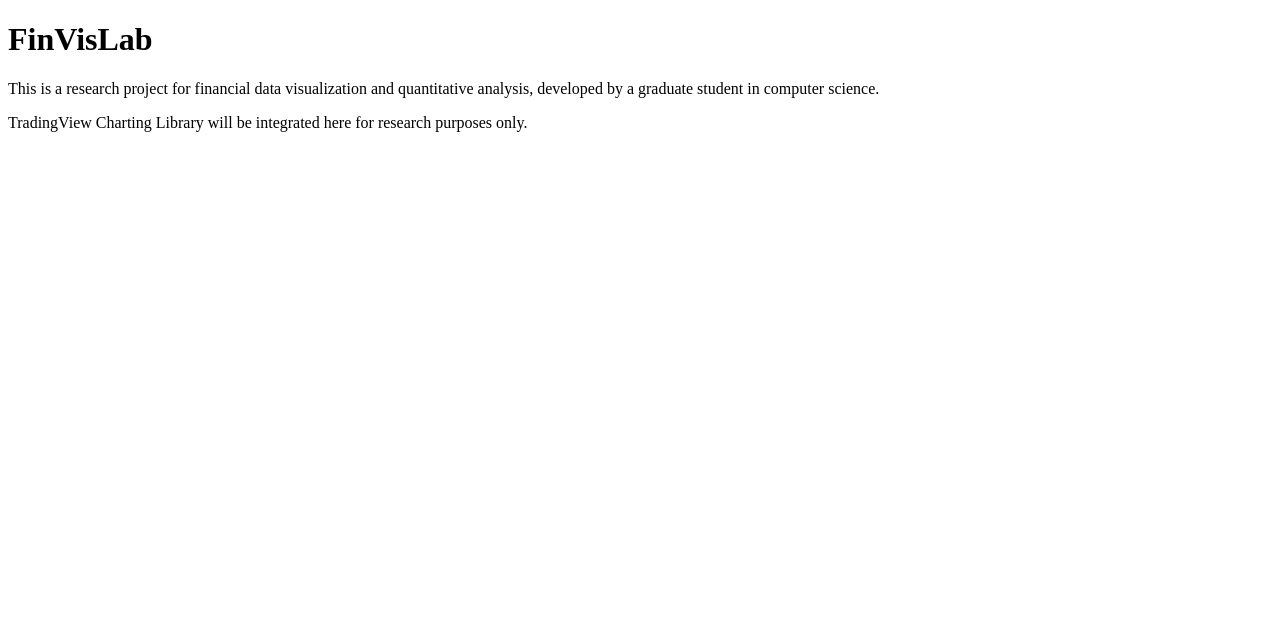
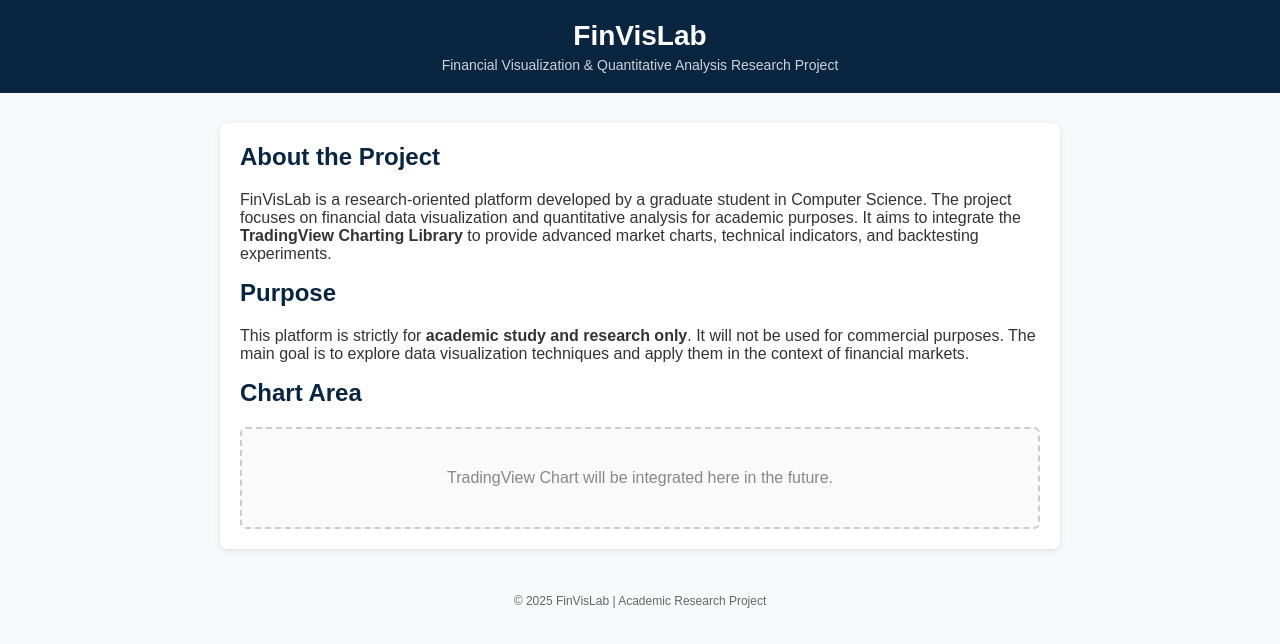
Before and after one commit to Newbiesama/FinVisLab, a plain HTML site: page index.html in a window 1280 px wide. Drawn offline with Linux system fonts and the light colour scheme.

Commit message:
Update index.html

```diff
--- a/index.html
+++ b/index.html
@@ -3,11 +3,89 @@
 <head>
   <meta charset="UTF-8">
   <title>FinVisLab - Financial Visualization Research Platform</title>
+  <style>
+    body {
+      font-family: Arial, sans-serif;
+      margin: 0;
+      padding: 0;
+      background: #f7f9fb;
+      color: #333;
+    }
+    header {
+      background: #0a2540;
+      color: white;
+      padding: 20px;
+      text-align: center;
+    }
+    header h1 {
+      margin: 0;
+      font-size: 28px;
+    }
+    header p {
+      margin: 5px 0 0;
+      font-size: 14px;
+      opacity: 0.8;
+    }
+    main {
+      max-width: 800px;
+      margin: 30px auto;
+      padding: 20px;
+      background: white;
+      border-radius: 8px;
+      box-shadow: 0 2px 6px rgba(0,0,0,0.1);
+    }
+    h2 {
+      margin-top: 0;
+      color: #0a2540;
+    }
+    .chart-placeholder {
+      margin-top: 20px;
+      padding: 40px;
+      border: 2px dashed #ccc;
+      text-align: center;
+      color: #888;
+      border-radius: 6px;
+      background: #fafafa;
+    }
+    footer {
+      text-align: center;
+      font-size: 12px;
+      color: #666;
+      padding: 15px;
+      margin-top: 30px;
+    }
+  </style>
 </head>
 <body>
-  <h1>FinVisLab</h1>
-  <p>This is a research project for financial data visualization and quantitative analysis,
-     developed by a graduate student in computer science.</p>
-  <p>TradingView Charting Library will be integrated here for research purposes only.</p>
+  <header>
+    <h1>FinVisLab</h1>
+    <p>Financial Visualization & Quantitative Analysis Research Project</p>
+  </header>
+
+  <main>
+    <h2>About the Project</h2>
+    <p>
+      FinVisLab is a research-oriented platform developed by a graduate student in Computer Science.
+      The project focuses on financial data visualization and quantitative analysis for academic purposes.
+      It aims to integrate the <strong>TradingView Charting Library</strong> to provide advanced market charts,
+      technical indicators, and backtesting experiments.
+    </p>
+
+    <h2>Purpose</h2>
+    <p>
+      This platform is strictly for <strong>academic study and research only</strong>.
+      It will not be used for commercial purposes.
+      The main goal is to explore data visualization techniques and apply them in the context of financial markets.
+    </p>
+
+    <h2>Chart Area</h2>
+    <div class="chart-placeholder">
+      TradingView Chart will be integrated here in the future.
+    </div>
+  </main>
+
+  <footer>
+    © 2025 FinVisLab | Academic Research Project
+  </footer>
 </body>
 </html>
```
